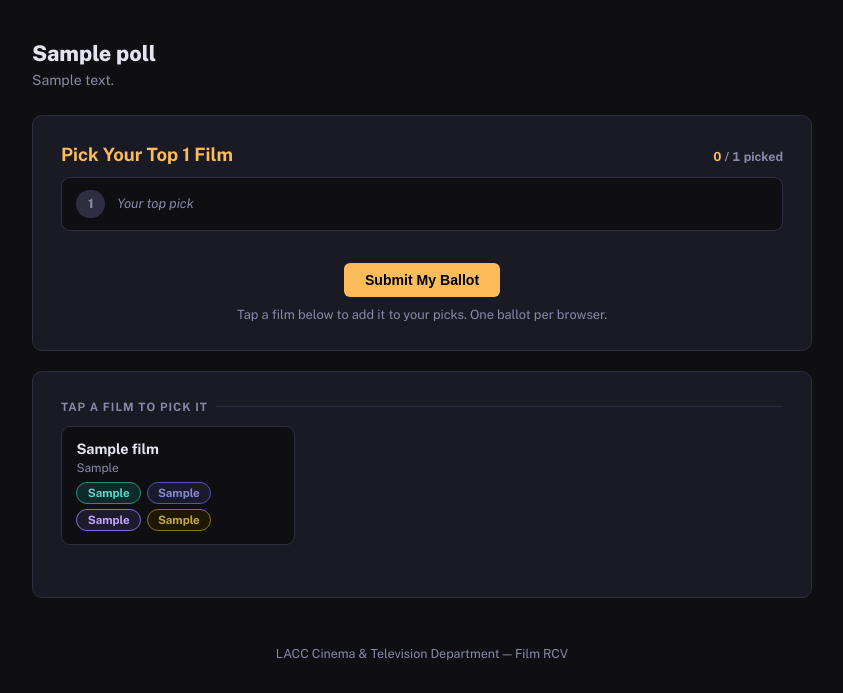
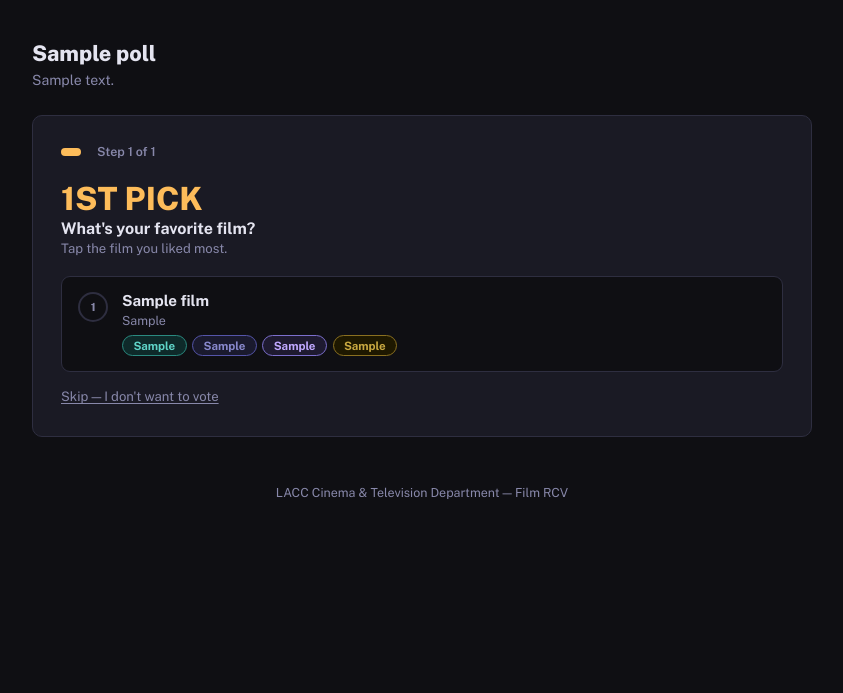
Before and after one commit to lovelacecreativeco/lacc-film-rcv, a Flask app: page /poll/1 in a window 1280 px wide. Shown: the part 109-802 px from the top of the page, without its empty margins (218-1061 px from the left). After the commit the page ends 608 px from the top, so only its background shows below. Run offline with Flask 3, Linux system fonts and the light colour scheme; tables that the repository leaves empty hold one stand-in row (values such as "Sample post").

Commit message:
Ballot page updated for step-by-step voting

```diff
--- a/app/templates/ballot.html
+++ b/app/templates/ballot.html
@@ -6,131 +6,145 @@
   .poll-title { font-size: 1.35rem; font-weight: 800; color: var(--text); margin-bottom: 0.25rem; }
   .poll-desc  { color: var(--muted); font-size: 0.88rem; line-height: 1.55; }
 
-  /* ── Pick slots ── */
-  .picks-header {
-    display: flex; align-items: baseline; justify-content: space-between;
-    margin-bottom: 0.75rem;
-  }
-  .picks-header h2 { margin-bottom: 0; }
-  .picks-progress {
-    font-size: 0.78rem; font-weight: 700; color: var(--muted);
-    font-variant-numeric: tabular-nums;
-  }
-  .picks-progress .count { color: var(--accent); }
-
-  .pick-slots { display: flex; flex-direction: column; gap: 0.5rem; margin-bottom: 1.5rem; }
-
-  .pick-slot {
-    display: flex; align-items: center; gap: 0.75rem;
-    padding: 0.7rem 0.9rem;
-    background: var(--bg); border: 1px solid var(--border); border-radius: 9px;
-    min-height: 3.2rem; transition: border-color 0.15s;
+  /* ── Step header ── */
+  .step-header {
+    display: flex; align-items: center; gap: 1rem;
+    margin-bottom: 1.5rem;
   }
 
-  .pick-slot.filled { border-color: var(--accent2); }
-  .pick-slot.first-slot.filled { border-color: var(--accent); }
-
-  .slot-num {
-    width: 1.8rem; height: 1.8rem; border-radius: 50%;
-    background: var(--border); color: var(--muted);
-    font-weight: 800; font-size: 0.8rem;
-    display: flex; align-items: center; justify-content: center;
-    flex-shrink: 0; transition: background 0.2s, color 0.2s;
+  .step-pip-row {
+    display: flex; gap: 0.4rem; flex-shrink: 0;
   }
 
-  .pick-slot.filled .slot-num   { background: var(--accent2); color: #fff; }
-  .pick-slot.first-slot.filled .slot-num { background: var(--accent); color: #000; }
+  .step-pip {
+    width: 8px; height: 8px; border-radius: 50%;
+    background: var(--border); transition: background 0.2s;
+  }
+  .step-pip.done     { background: var(--accent2); }
+  .step-pip.active   { background: var(--accent); width: 20px; border-radius: 4px; }
 
-  .slot-content { flex: 1; min-width: 0; }
-
-  .slot-empty-label {
-    font-size: 0.82rem; color: var(--muted); font-style: italic;
+  .step-label {
+    font-size: 0.78rem; color: var(--muted); font-weight: 600;
+    white-space: nowrap;
   }
 
-  .slot-film-title {
-    font-weight: 700; font-size: 0.95rem;
+  /* ── Step prompt ── */
+  .step-prompt {
+    margin-bottom: 1.25rem;
+  }
+
+  .step-prompt .pick-num {
+    font-size: 2rem; font-weight: 800; color: var(--accent);
+    line-height: 1; margin-bottom: 0.2rem;
+  }
+
+  .step-prompt .pick-label {
+    font-size: 1rem; font-weight: 700; color: var(--text);
+  }
+
+  .step-prompt .pick-sub {
+    font-size: 0.82rem; color: var(--muted); margin-top: 0.2rem;
+  }
+
+  /* ── Film list ── */
+  .film-option {
+    display: flex; align-items: flex-start; gap: 0.85rem;
+    padding: 0.9rem 1rem;
+    background: var(--bg); border: 1px solid var(--border); border-radius: 9px;
+    cursor: pointer; margin-bottom: 0.5rem;
+    transition: border-color 0.12s, background 0.12s;
+    -webkit-tap-highlight-color: transparent;
+    user-select: none;
+  }
+
+  .film-option:hover  { border-color: var(--accent2); background: #1c1c2a; }
+  .film-option:active { background: #22223a; }
+
+  .film-option .pick-icon {
+    width: 1.9rem; height: 1.9rem; border-radius: 50%;
+    border: 2px solid var(--border); flex-shrink: 0;
+    display: flex; align-items: center; justify-content: center;
+    font-size: 0.7rem; font-weight: 800; color: var(--muted);
+    transition: border-color 0.12s, background 0.12s, color 0.12s;
+    margin-top: 0.05rem;
+  }
+
+  .film-option:hover .pick-icon { border-color: var(--accent2); color: var(--accent2); }
+
+  .film-option .film-body { flex: 1; min-width: 0; }
+  .film-option .film-title { font-weight: 700; font-size: 0.95rem; line-height: 1.3; }
+  .film-option .film-student { font-size: 0.78rem; color: var(--muted); margin-top: 0.1rem; }
+
+  /* ── Summary sidebar (your picks so far) ── */
+  .picks-so-far {
+    display: flex; flex-wrap: wrap; gap: 0.4rem;
+    margin-bottom: 1.25rem;
+  }
+
+  .pick-tag {
+    display: inline-flex; align-items: center; gap: 0.4rem;
+    padding: 0.25rem 0.7rem; border-radius: 999px;
+    background: var(--surface); border: 1px solid var(--border);
+    font-size: 0.75rem; font-weight: 600; color: var(--muted);
+    max-width: 200px;
+  }
+
+  .pick-tag .tag-num {
+    width: 1.2rem; height: 1.2rem; border-radius: 50%;
+    background: var(--accent2); color: #fff;
+    font-size: 0.65rem; font-weight: 800;
+    display: flex; align-items: center; justify-content: center;
+    flex-shrink: 0;
+  }
+
+  .pick-tag.first-tag .tag-num { background: var(--accent); color: #000; }
+
+  .pick-tag .tag-title {
     white-space: nowrap; overflow: hidden; text-overflow: ellipsis;
   }
 
-  .slot-film-meta { font-size: 0.75rem; color: var(--muted); margin-top: 0.1rem; }
-
-  .slot-clear {
-    background: none; border: none; cursor: pointer;
-    color: var(--muted); font-size: 1.1rem; padding: 0.2rem 0.3rem;
-    border-radius: 4px; line-height: 1; transition: color 0.15s, background 0.15s;
-    flex-shrink: 0;
-  }
-  .slot-clear:hover { color: var(--error); background: #3a1e1e; }
-
-  /* ── Film grid ── */
-  .films-section-label {
-    font-size: 0.72rem; font-weight: 700; text-transform: uppercase;
-    letter-spacing: 0.09em; color: var(--muted); margin-bottom: 0.75rem;
-    display: flex; align-items: center; gap: 0.5rem;
-  }
-  .films-section-label::after {
-    content: ''; flex: 1; height: 1px; background: var(--border);
+  /* ── Skip / done buttons ── */
+  .step-actions {
+    display: flex; gap: 0.65rem; align-items: center;
+    margin-top: 0.75rem; flex-wrap: wrap;
   }
 
-  .film-grid {
-    display: grid;
-    grid-template-columns: repeat(auto-fill, minmax(min(100%, 220px), 1fr));
-    gap: 0.6rem;
-    margin-bottom: 1.5rem;
+  .btn-skip {
+    background: none; border: none; color: var(--muted);
+    font-size: 0.82rem; cursor: pointer; padding: 0.3rem 0;
+    text-decoration: underline; text-underline-offset: 2px;
+    font-family: inherit;
   }
+  .btn-skip:hover { color: var(--text); }
 
-  .film-card {
-    background: var(--bg); border: 1px solid var(--border); border-radius: 9px;
-    padding: 0.8rem 0.9rem; cursor: pointer;
-    transition: border-color 0.15s, opacity 0.2s, background 0.15s;
-    user-select: none; -webkit-tap-highlight-color: transparent;
-    position: relative;
+  /* ── Review screen ── */
+  .review-list { list-style: none; margin-bottom: 1.25rem; }
+
+  .review-item {
+    display: flex; align-items: center; gap: 0.85rem;
+    padding: 0.75rem 0; border-bottom: 1px solid var(--border);
   }
+  .review-item:last-child { border-bottom: none; }
 
-  .film-card:hover:not(.selected):not(.disabled) {
-    border-color: var(--accent2);
-    background: #1e1e2e;
+  .review-num {
+    width: 2rem; height: 2rem; border-radius: 50%;
+    background: var(--accent2); color: #fff;
+    font-weight: 800; font-size: 0.85rem;
+    display: flex; align-items: center; justify-content: center; flex-shrink: 0;
   }
+  .review-item:first-child .review-num { background: var(--accent); color: #000; }
 
-  .film-card:active:not(.selected):not(.disabled) {
-    background: #22223a;
+  .review-title { font-weight: 700; font-size: 0.95rem; }
+  .review-student { font-size: 0.78rem; color: var(--muted); }
+
+  .review-edit {
+    margin-left: auto; font-size: 0.78rem; color: var(--accent2);
+    background: none; border: none; cursor: pointer;
+    font-family: inherit; padding: 0.2rem 0.4rem; border-radius: 4px;
   }
+  .review-edit:hover { background: #2a1e4a; }
 
-  .film-card.selected {
-    opacity: 0.38;
-    cursor: default;
-    border-color: var(--border);
-  }
-
-  .film-card.disabled {
-    opacity: 0.25;
-    cursor: not-allowed;
-  }
-
-  .film-card .card-rank {
-    position: absolute; top: 0.5rem; right: 0.6rem;
-    font-size: 0.68rem; font-weight: 800;
-    color: var(--accent2); display: none;
-  }
-  .film-card.selected .card-rank { display: block; }
-  .film-card.first-pick.selected .card-rank { color: var(--accent); }
-
-  .film-card .card-title {
-    font-weight: 700; font-size: 0.9rem; line-height: 1.25;
-    padding-right: 1.5rem; /* space for rank badge */
-  }
-
-  .film-card .card-student {
-    font-size: 0.75rem; color: var(--muted); margin-top: 0.2rem;
-  }
-
-  .film-card .chips { margin-top: 0.45rem; }
-
-  /* ── Submit ── */
-  .submit-area { text-align: center; padding-top: 0.5rem; }
-  .submit-area p { font-size: 0.8rem; color: var(--muted); margin-top: 0.6rem; }
-
-  /* ── Already voted banner ── */
+  /* ── Already voted ── */
   .voted-banner { text-align: center; padding: 2.5rem 1.5rem; }
   .voted-banner .icon { font-size: 3rem; margin-bottom: 0.75rem; }
 </style>
@@ -157,211 +171,303 @@
   <div class="voted-banner">
     <div class="icon">&#127916;</div>
     <h2 style="color:var(--text); margin-bottom:0.5rem;">No Films Yet</h2>
-    <p style="color:var(--muted);">No films have been added to this poll yet. Check back soon.</p>
+    <p style="color:var(--muted);">No films have been added yet. Check back soon.</p>
   </div>
 </div>
 
 {% else %}
+
+{# Pass film data to JS as JSON #}
+<script>
+const FILMS = {{ films | map(attribute='id') | list | tojson }};
+const FILM_DATA = {
+  {% for film in films %}
+  "{{ film.id }}": {
+    title:   {{ film.title   | tojson }},
+    student: {{ (film.student or '') | tojson }},
+    classLabel: {{ (film.class_label or '') | tojson }},
+    professor:  {{ (film.professor or '')   | tojson }},
+    semester:   {{ (film.semester  or '')   | tojson }},
+    genres:     {{ film.genre_list | tojson }},
+    classBg:    {{ (film.class_colors.bg     if film.class_colors else '') | tojson }},
+    classText:  {{ (film.class_colors.text   if film.class_colors else '') | tojson }},
+    classBorder:{{ (film.class_colors.border if film.class_colors else '') | tojson }},
+  },
+  {% endfor %}
+};
+const TOP_N = {{ top_n }};
+</script>
+
 <form method="POST" action="/poll/{{ poll.id }}/vote" id="ballot-form">
   <input type="hidden" name="ranking" id="ranking-input">
 
-  <!-- Pick slots -->
-  <div class="card">
-    <div class="picks-header">
-      <h2>Pick Your Top {{ top_n }} Film{% if top_n != 1 %}s{% endif %}</h2>
-      <div class="picks-progress">
-        <span class="count" id="pick-count">0</span> / {{ top_n }} picked
+  <!-- Step view -->
+  <div id="step-view">
+    <div class="card" id="step-card">
+
+      <!-- Progress pips -->
+      <div class="step-header">
+        <div class="step-pip-row" id="pip-row"></div>
+        <div class="step-label" id="step-label"></div>
       </div>
-    </div>
 
-    <div class="pick-slots" id="pick-slots">
-      {% for i in range(top_n) %}
-      <div class="pick-slot {% if i == 0 %}first-slot{% endif %}"
-           data-slot="{{ i }}" id="slot-{{ i }}">
-        <div class="slot-num">{{ i + 1 }}</div>
-        <div class="slot-content">
-          <div class="slot-empty-label">
-            {% if i == 0 %}Your top pick{% elif i == 1 %}Second pick{% elif i == 2 %}Third pick{% elif i == 3 %}Fourth pick{% elif i == 4 %}Fifth pick{% else %}Pick {{ i + 1 }}{% endif %}
-          </div>
-        </div>
-        <button type="button" class="slot-clear" data-slot="{{ i }}"
-          style="display:none;" aria-label="Clear pick {{ i + 1 }}">&#10005;</button>
+      <!-- Picks so far -->
+      <div class="picks-so-far" id="picks-so-far" style="display:none;"></div>
+
+      <!-- Step prompt -->
+      <div class="step-prompt">
+        <div class="pick-num" id="pick-num"></div>
+        <div class="pick-label" id="pick-label"></div>
+        <div class="pick-sub" id="pick-sub"></div>
       </div>
-      {% endfor %}
-    </div>
 
-    <div class="submit-area">
-      <button type="submit" class="btn btn-primary" id="submit-btn" disabled>
-        Submit My Ballot
-      </button>
-      <p>Tap a film below to add it to your picks. One ballot per browser.</p>
+      <!-- Film list -->
+      <div id="film-list"></div>
+
+      <!-- Actions -->
+      <div class="step-actions">
+        <button type="button" class="btn-skip" id="skip-btn"></button>
+      </div>
+
     </div>
   </div>
 
-  <!-- Film grid -->
-  <div class="card">
-    <div class="films-section-label">Tap a film to pick it</div>
-    <div class="film-grid" id="film-grid">
-      {% for film in films %}
-      <div class="film-card"
-           data-id="{{ film.id }}"
-           data-title="{{ film.title }}"
-           data-student="{{ film.student }}"
-           role="button" tabindex="0"
-           aria-label="{{ film.title }}">
-
-        <div class="card-rank" id="card-rank-{{ film.id }}"></div>
-        <div class="card-title">{{ film.title }}</div>
-        {% if film.student %}
-          <div class="card-student">{{ film.student }}</div>
-        {% endif %}
-
-        {% set has_chips = film.class_label or film.professor or film.semester or film.genre_list %}
-        {% if has_chips %}
-        <div class="chips">
-          {% for genre in film.genre_list %}
-            <span class="chip chip-genre">{{ genre }}</span>
-          {% endfor %}
-          {% if film.class_label %}
-            <span class="chip" style="
-              background:{{ film.class_colors.bg }};
-              color:{{ film.class_colors.text }};
-              border-color:{{ film.class_colors.border }};
-            ">{{ film.class_label }}</span>
-          {% endif %}
-          {% if film.professor %}
-            <span class="chip chip-professor">{{ film.professor }}</span>
-          {% endif %}
-          {% if film.semester %}
-            <span class="chip chip-semester">{{ film.semester }}</span>
-          {% endif %}
-        </div>
-        {% endif %}
+  <!-- Review view (hidden until all steps done) -->
+  <div id="review-view" style="display:none;">
+    <div class="card">
+      <h2>Your Picks</h2>
+      <ul class="review-list" id="review-list"></ul>
+      <div style="display:flex; gap:0.65rem; flex-wrap:wrap;">
+        <button type="submit" class="btn btn-primary">Submit My Ballot</button>
+        <button type="button" class="btn btn-ghost btn-sm" id="restart-btn">Start Over</button>
       </div>
-      {% endfor %}
+      <p style="font-size:0.78rem; color:var(--muted); margin-top:0.6rem;">
+        One ballot per browser. Locked in once submitted.
+      </p>
     </div>
   </div>
 
 </form>
+
 {% endif %}
-
 {% endblock %}
 
 {% block scripts %}
 <script>
 (function () {
-  const TOP_N     = {{ top_n }};
-  const picks     = new Array(TOP_N).fill(null); // picks[slotIndex] = {id, title, student} | null
+  if (typeof FILMS === 'undefined') return; // no films / already voted
 
-  const countEl   = document.getElementById('pick-count');
-  const submitBtn = document.getElementById('submit-btn');
-  const rankInput = document.getElementById('ranking-input');
+  const ordinals = ['1st','2nd','3rd','4th','5th','6th','7th','8th','9th','10th'];
+  const pickLabels = [
+    'What\'s your favorite film?',
+    'What\'s your second favorite?',
+    'Third favorite?',
+    'Fourth favorite?',
+    'Fifth favorite?',
+  ];
 
-  // ── Render ──────────────────────────────────────────────────────────────────
+  let currentStep = 0;        // 0-based step index
+  let picks       = [];       // array of film IDs in order
 
-  function render() {
-    const filled = picks.filter(Boolean).length;
-    countEl.textContent = filled;
-    submitBtn.disabled  = filled === 0;
+  // ── DOM refs ────────────────────────────────────────────────────────────────
+  const stepView   = document.getElementById('step-view');
+  const reviewView = document.getElementById('review-view');
+  const pipRow     = document.getElementById('pip-row');
+  const stepLabel  = document.getElementById('step-label');
+  const picksSoFar = document.getElementById('picks-so-far');
+  const pickNum    = document.getElementById('pick-num');
+  const pickLabel  = document.getElementById('pick-label');
+  const pickSub    = document.getElementById('pick-sub');
+  const filmList   = document.getElementById('film-list');
+  const skipBtn    = document.getElementById('skip-btn');
+  const reviewList = document.getElementById('review-list');
+  const rankInput  = document.getElementById('ranking-input');
 
-    // Update slots
+  // ── Build pips ───────────────────────────────────────────────────────────────
+  function buildPips() {
+    pipRow.innerHTML = '';
     for (let i = 0; i < TOP_N; i++) {
-      const slot     = document.getElementById(`slot-${i}`);
-      const content  = slot.querySelector('.slot-content');
-      const clearBtn = slot.querySelector('.slot-clear');
-      const pick     = picks[i];
+      const pip = document.createElement('div');
+      pip.className = 'step-pip' +
+        (i < currentStep  ? ' done'   : '') +
+        (i === currentStep ? ' active' : '');
+      pipRow.appendChild(pip);
+    }
+  }
 
-      if (pick) {
-        slot.classList.add('filled');
-        clearBtn.style.display = '';
-        content.innerHTML = `
-          <div class="slot-film-title">${escHtml(pick.title)}</div>
-          ${pick.student ? `<div class="slot-film-meta">${escHtml(pick.student)}</div>` : ''}
-        `;
-      } else {
-        slot.classList.remove('filled');
-        clearBtn.style.display = 'none';
-        const labels = ['Your top pick','Second pick','Third pick','Fourth pick','Fifth pick'];
-        const label  = labels[i] || `Pick ${i + 1}`;
-        content.innerHTML = `<div class="slot-empty-label">${label}</div>`;
-      }
+  // ── Render current step ──────────────────────────────────────────────────────
+  function renderStep() {
+    buildPips();
+
+    stepLabel.textContent = `Step ${currentStep + 1} of ${TOP_N}`;
+
+    // Picks so far
+    if (picks.length > 0) {
+      picksSoFar.style.display = '';
+      picksSoFar.innerHTML = picks.map((id, i) => {
+        const f = FILM_DATA[id];
+        return `<div class="pick-tag ${i === 0 ? 'first-tag' : ''}">
+          <div class="tag-num">${i + 1}</div>
+          <div class="tag-title">${escHtml(f.title)}</div>
+        </div>`;
+      }).join('');
+    } else {
+      picksSoFar.style.display = 'none';
     }
 
-    // Update cards
-    const selectedIds = new Set(picks.filter(Boolean).map(p => p.id));
-    const nextEmpty   = picks.findIndex(p => p === null);
+    // Prompt
+    const ord = ordinals[currentStep] || `${currentStep + 1}th`;
+    pickNum.textContent  = `${ord.toUpperCase()} PICK`;
+    pickLabel.textContent = pickLabels[currentStep] || `Pick ${currentStep + 1}`;
+    pickSub.textContent  = currentStep === 0
+      ? 'Tap the film you liked most.'
+      : 'Tap your next favorite from the remaining films.';
 
-    document.querySelectorAll('.film-card').forEach(card => {
-      const id = card.dataset.id;
-      const slotIdx = picks.findIndex(p => p && p.id === id);
-      const isSelected = slotIdx !== -1;
+    // Skip button
+    const remaining = TOP_N - currentStep;
+    skipBtn.textContent = currentStep === 0
+      ? 'Skip — I don\'t want to vote'
+      : `Skip — done picking (${picks.length} picked)`;
 
-      card.classList.toggle('selected', isSelected);
-      card.classList.toggle('disabled', !isSelected && nextEmpty === -1);
-      card.classList.toggle('first-pick', isSelected && slotIdx === 0);
+    // Film list — exclude already picked
+    const pickedSet = new Set(picks);
+    filmList.innerHTML = '';
 
-      const rankEl = document.getElementById(`card-rank-${id}`);
-      if (rankEl) rankEl.textContent = isSelected ? `#${slotIdx + 1}` : '';
+    FILMS.forEach(id => {
+      if (pickedSet.has(id)) return;
+      const f   = FILM_DATA[id];
+      const div = document.createElement('div');
+      div.className  = 'film-option';
+      div.dataset.id = id;
+
+      // Build chips HTML
+      let chipsHtml = '';
+      const hasChips = f.genres.length || f.classLabel || f.professor || f.semester;
+      if (hasChips) {
+        chipsHtml = '<div class="chips" style="margin-top:0.45rem;">';
+        f.genres.forEach(g => {
+          chipsHtml += `<span class="chip chip-genre">${escHtml(g)}</span>`;
+        });
+        if (f.classLabel) {
+          chipsHtml += `<span class="chip" style="background:${f.classBg};color:${f.classText};border-color:${f.classBorder};">${escHtml(f.classLabel)}</span>`;
+        }
+        if (f.professor) {
+          chipsHtml += `<span class="chip chip-professor">${escHtml(f.professor)}</span>`;
+        }
+        if (f.semester) {
+          chipsHtml += `<span class="chip chip-semester">${escHtml(f.semester)}</span>`;
+        }
+        chipsHtml += '</div>';
+      }
+
+      div.innerHTML = `
+        <div class="pick-icon">${currentStep + 1}</div>
+        <div class="film-body">
+          <div class="film-title">${escHtml(f.title)}</div>
+          ${f.student ? `<div class="film-student">${escHtml(f.student)}</div>` : ''}
+          ${chipsHtml}
+        </div>
+      `;
+
+      div.addEventListener('click', () => selectFilm(id));
+      div.addEventListener('keydown', e => {
+        if (e.key === 'Enter' || e.key === ' ') { e.preventDefault(); selectFilm(id); }
+      });
+      div.setAttribute('role', 'button');
+      div.setAttribute('tabindex', '0');
+      div.setAttribute('aria-label', f.title);
+
+      filmList.appendChild(div);
     });
-
-    // Build ranking for form submission
-    rankInput.value = JSON.stringify(picks.filter(Boolean).map(p => p.id));
   }
 
-  // ── Interactions ─────────────────────────────────────────────────────────────
+  // ── Select a film ────────────────────────────────────────────────────────────
+  function selectFilm(id) {
+    picks.push(id);
+    currentStep++;
 
-  // Tap a film card
-  document.getElementById('film-grid').addEventListener('click', e => {
-    const card = e.target.closest('.film-card');
-    if (!card) return;
+    if (currentStep >= TOP_N) {
+      showReview();
+    } else {
+      // Animate out and back in
+      const card = document.getElementById('step-card');
+      card.style.transition = 'opacity 0.15s';
+      card.style.opacity = '0';
+      setTimeout(() => {
+        renderStep();
+        card.style.opacity = '1';
+      }, 150);
+    }
+  }
 
-    const id      = card.dataset.id;
-    const title   = card.dataset.title;
-    const student = card.dataset.student || '';
+  // ── Skip / early finish ──────────────────────────────────────────────────────
+  skipBtn.addEventListener('click', () => {
+    if (picks.length === 0) {
+      // truly skipping — just go to empty review
+    }
+    showReview();
+  });
 
-    // If already selected, remove it and shift subsequent picks up
-    const existingIdx = picks.findIndex(p => p && p.id === id);
-    if (existingIdx !== -1) {
-      picks.splice(existingIdx, 1);
-      picks.push(null);
-      render();
-      return;
+  // ── Review screen ─────────────────────────────────────────────────────────────
+  function showReview() {
+    stepView.style.display  = 'none';
+    reviewView.style.display = '';
+
+    reviewList.innerHTML = picks.map((id, i) => {
+      const f = FILM_DATA[id];
+      return `<li class="review-item">
+        <div class="review-num">${i + 1}</div>
+        <div>
+          <div class="review-title">${escHtml(f.title)}</div>
+          ${f.student ? `<div class="review-student">${escHtml(f.student)}</div>` : ''}
+        </div>
+        <button type="button" class="review-edit" data-step="${i}" aria-label="Edit pick ${i + 1}">
+          Edit
+        </button>
+      </li>`;
+    }).join('');
+
+    // If no picks at all, show a message
+    if (picks.length === 0) {
+      reviewList.innerHTML = `<li style="padding:1rem 0; color:var(--muted); font-size:0.88rem;">
+        No picks selected.
+      </li>`;
     }
 
-    // Find next empty slot
-    const nextEmpty = picks.findIndex(p => p === null);
-    if (nextEmpty === -1) return; // all slots full
+    rankInput.value = JSON.stringify(picks);
 
-    picks[nextEmpty] = { id, title, student };
-    render();
-  });
+    // Edit buttons — go back to that step
+    reviewList.querySelectorAll('.review-edit').forEach(btn => {
+      btn.addEventListener('click', () => {
+        const step = parseInt(btn.dataset.step, 10);
+        // Truncate picks back to that point
+        picks = picks.slice(0, step);
+        currentStep = step;
+        reviewView.style.display  = 'none';
+        stepView.style.display    = '';
+        renderStep();
+      });
+    });
+  }
 
-  // Keyboard support for cards
-  document.getElementById('film-grid').addEventListener('keydown', e => {
-    if (e.key === 'Enter' || e.key === ' ') {
-      const card = e.target.closest('.film-card');
-      if (card) { e.preventDefault(); card.click(); }
-    }
-  });
-
-  // Clear a slot
-  document.getElementById('pick-slots').addEventListener('click', e => {
-    const btn = e.target.closest('.slot-clear');
-    if (!btn) return;
-    const idx = parseInt(btn.dataset.slot, 10);
-    picks.splice(idx, 1);
-    picks.push(null);
-    render();
+  // ── Restart ──────────────────────────────────────────────────────────────────
+  document.getElementById('restart-btn').addEventListener('click', () => {
+    picks       = [];
+    currentStep = 0;
+    reviewView.style.display = 'none';
+    stepView.style.display   = '';
+    renderStep();
   });
 
   // ── Helpers ──────────────────────────────────────────────────────────────────
-
   function escHtml(str) {
-    return str.replace(/&/g,'&amp;').replace(/</g,'&lt;').replace(/>/g,'&gt;').replace(/"/g,'&quot;');
+    return String(str)
+      .replace(/&/g,'&amp;').replace(/</g,'&lt;')
+      .replace(/>/g,'&gt;').replace(/"/g,'&quot;');
   }
 
-  // Initial render
-  render();
+  // ── Init ─────────────────────────────────────────────────────────────────────
+  renderStep();
 })();
 </script>
 {% endblock %}
```
